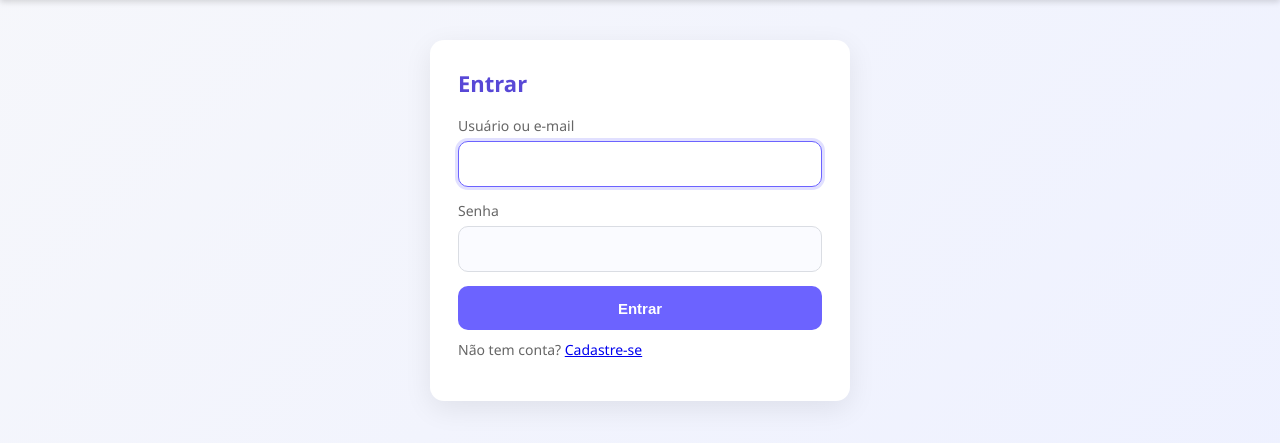
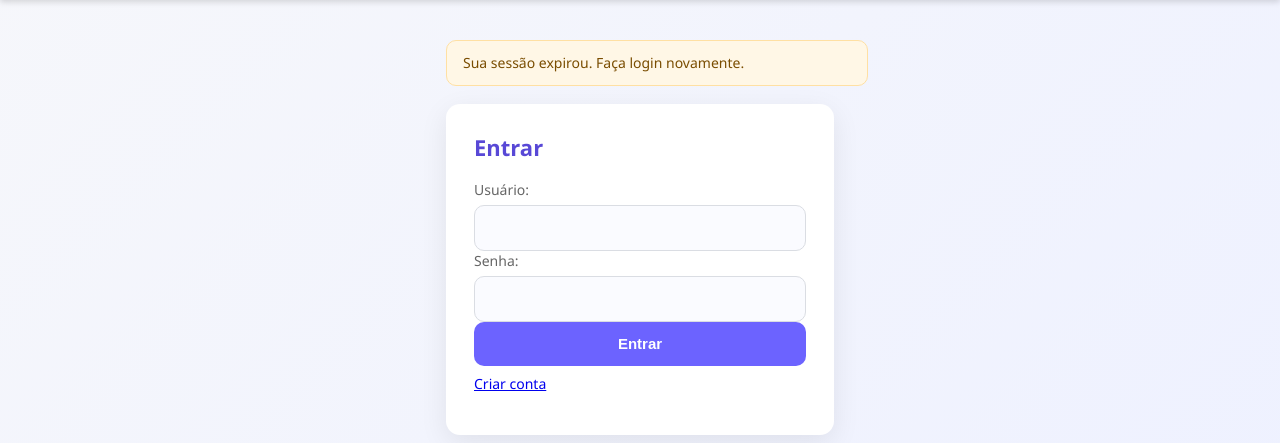
Before and after one commit to BrunoDonato/Croma, a Django app: a page that uses templates/registration/login.html in a window 1280 px wide. Shown: the part 62-505 px from the top of the page. Run offline with Django 5.2, Linux system fonts and the light colour scheme.

Commit message:
feat(auth): redirecionar para login em caso de sessão ausente, expirada ou sem permissão

```diff
--- a/static/css/auth.css
+++ b/static/css/auth.css
@@ -117,3 +117,58 @@ input:focus {
   font-size: 14px;
   margin-top: 10px;
 }
+
+/* Alertas (sessão expirada e acesso negado) */
+.alert {
+  width: 100%;
+  padding: 12px 16px;
+  margin-bottom: 18px;
+  border-radius: 10px;
+  font-size: 14px;
+  line-height: 1.4;
+}
+
+.alert-warning {
+  background: #fff7e6;
+  border: 1px solid #ffe0a3;
+  color: #7a4d00;
+}
+
+.alert-danger {
+  background: #fff0f0;
+  border: 1px solid #ffc2c9;
+  color: #7a0020;
+}
+
+/* Formulário de autenticação */
+.auth-form {
+  display: flex;
+  flex-direction: column;
+}
+
+/* Botão "sair" */
+.auth-form .field {
+  margin-bottom: 14px;
+}
+
+.btn-small {
+  padding: 6px 14px;
+  height: auto;
+  width: auto;
+  font-size: 14px;
+  font-weight: 600;
+  border-radius: 8px;
+  background: var(--color-primary);
+  color: #fff;
+  border: none;
+  cursor: pointer;
+  transition: background 0.25s, transform 0.1s;
+}
+
+.btn-small:hover {
+  background: var(--color-primary-dark);
+}
+
+.btn-small:active {
+  transform: scale(0.97);
+}
--- a/templates/registration/login.html
+++ b/templates/registration/login.html
@@ -1,23 +1,37 @@
 {% extends "base.html" %}
-{% block title %}Entrar · Croma{% endblock %}
 
 {% block content %}
-<section class="card">
-  <h1>Entrar</h1>
-  <form method="post" novalidate>
-    {% csrf_token %}
-    <div class="field">
-      <label for="id_username">Usuário ou e-mail</label>
-      {{ form.username }}
-      {% for e in form.username.errors %}<small class="error">{{ e }}</small>{% endfor %}
-    </div>
-    <div class="field">
-      <label for="id_password">Senha</label>
-      {{ form.password }}
-      {% for e in form.password.errors %}<small class="error">{{ e }}</small>{% endfor %}
-    </div>
-    <button type="submit" class="btn">Entrar</button>
-    <p class="muted">Não tem conta? <a href="{% url 'contas:registrar' %}">Cadastre-se</a></p>
-  </form>
-</section>
+<main class="container">
+  {% if request.GET.expired %}
+    <div class="alert alert-warning">Sua sessão expirou. Faça login novamente.</div>
+  {% endif %}
+
+  {% if request.GET.denied %}
+    <div class="alert alert-danger">Acesso negado: você não tem permissão para essa área.</div>
+  {% endif %}
+
+  {% if messages %}
+    <ul class="messages">
+      {% for message in messages %}
+        <li class="message {{ message.tags }}">{{ message }}</li>
+      {% endfor %}
+    </ul>
+  {% endif %}
+
+  <section class="card" style="max-width:420px;margin:0 auto;">
+    <h1>Entrar</h1>
+    <form method="post" class="auth-form">
+      {% csrf_token %}
+      {% if request.GET.next %}
+        <input type="hidden" name="next" value="{{ request.GET.next }}">
+      {% endif %}
+      <label for="id_username">Usuário:</label>
+      <input id="id_username" name="username" type="text" required class="input">
+      <label for="id_password">Senha:</label>
+      <input id="id_password" name="password" type="password" required class="input">
+      <button type="submit" class="btn btn-primary">Entrar</button>
+    </form>
+    <p class="muted" style="margin-top:8px;"><a href="{% url 'contas:registrar' %}">Criar conta</a></p>
+  </section>
+</main>
 {% endblock %}
```
Also changed, not shown: contas/decorators.py (+4 -4 lines), contas/views.py (+4 -7 lines).
